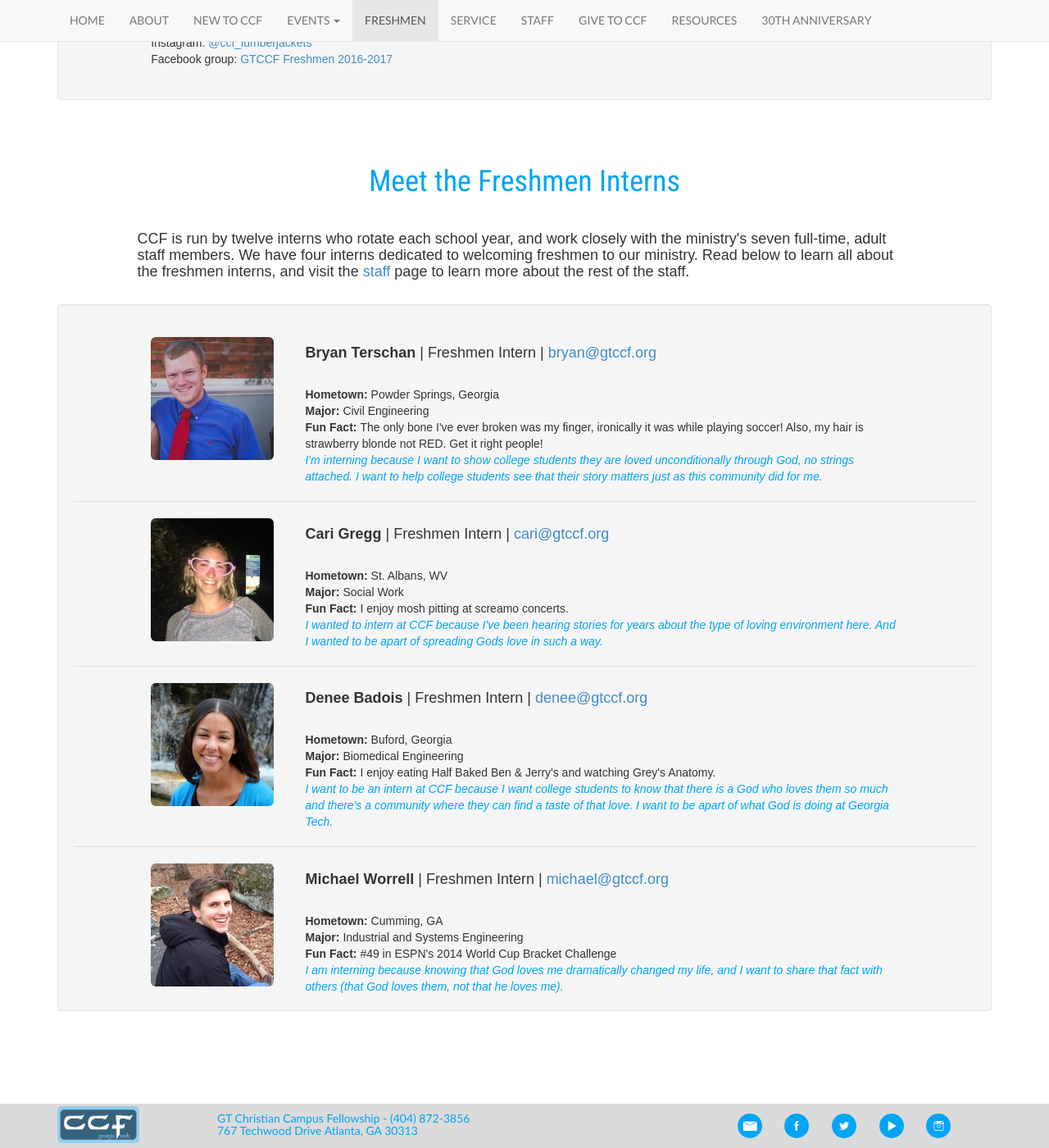
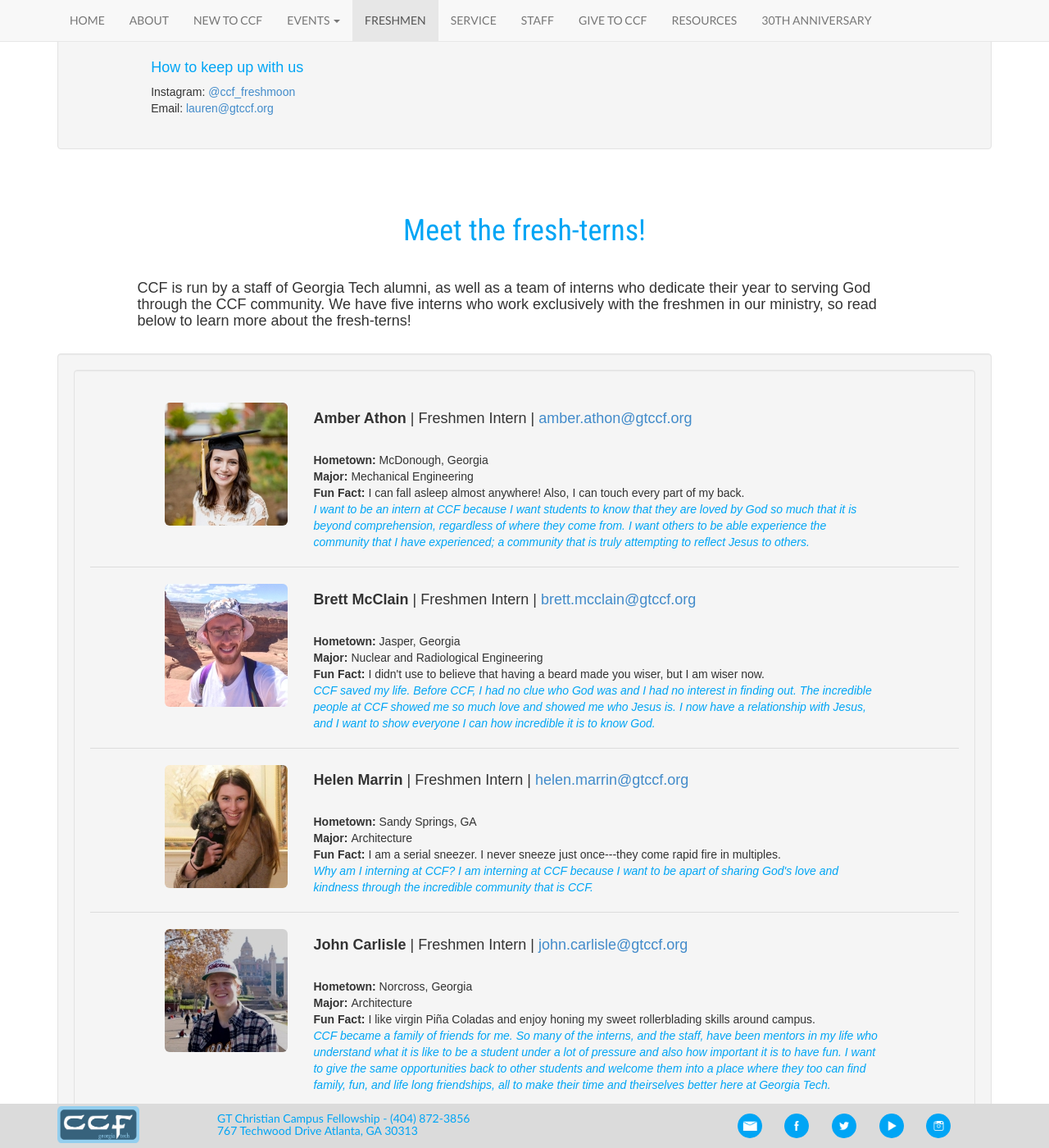
Before and after one commit to gtccf/gtccf.github.io, a Jekyll site: the page built from freshmen/index.html, in a window 1280 px wide and 1400 px high, scrolled down 568 px. Shown: the whole window at 82% size. Built offline with Jekyll 4.4.1, drawn with Linux system fonts in a browser that asks for light colours; nearby versions of some CDN libraries; some of the changed text lies outside the part shown.

Commit message:
Made updates for the 2017-2018 school year

```diff
--- a/freshmen/index.html
+++ b/freshmen/index.html
@@ -12,19 +12,21 @@ layout: default
         <!---<div class="col-md-2"><br><img src="{{ site.baseurl }}/photos/house.jpg" class="img-rounded"></div>-->
         <div class="col-md-8"><div class="blue"><h4><br />Who we are</h4></div>
           <br>
-          We are about genuine community, having fun, and being a place for everyone. We're a non-denominational campus ministry called CCF at Georgia Tech. We are more than just a name and more than just another house on campus. We aren’t a place. We aren’t a program. We are everywhere on campus. We’re a diverse group and we welcome people of different backgrounds and beliefs. We live together, serve together, eat, grow and explore together. We are a community of people who want good for everyone around us. Welcome to Tech! We'd love to meet you and be your friend.
+          By now you’ve realized that there are a million things to know about this campus and its people... and all of that can feel a little overwhelming at times. Thankfully, there are a ton of people who are already rooting for you! We at CCF (Christian Campus Fellowship) are some of those people.<br>
+          We are a diverse campus ministry, full of people from different backgrounds and beliefs, whose goal is to live like Jesus and show others that they are loved. Our community aims to treat all people with dignity and respect, and we hope that our hospitality says enough about who we are more than any words could. CCF is a home away from home for many students, and we’d love to be yours, too.<br>
+          Every week we’ll have tons of opportunities to get involved, so stop by whenever to get better connected with our community!
           <br>
           <br>
           <div class="divider"></div>
           <div class="blue"><h4><br />What we do</h4></div>
           <br>
-          Free food for freshmen every Monday, intramural teams, movie nights, off campus adventures, game nights, study groups, weekend trips, dance parties, late night Waffle House runs. Opportunities to grow physically, mentally and spiritually, all while creating best friends for life.
+          free food… service trips… intramurals… freshmen-only parties… bible studies… open mic nights… weekend retreats… leadership opportunities… trivia lunch... free coffee & desserts… music… art... off-campus adventures… compassion… fun!… weekly service opportunities… celebrate diversity... community… small groups... and more!
           <br>
           <br>
           <div class="divider"></div>
           <div class="blue"><h4><br />How to keep up with us</h4></div>
-          Instagram: <a href="http://instagram.com/ccf_lumberjackets">@ccf_lumberjackets</a><br>
-          Facebook group: <a href="https://www.facebook.com/groups/292660754424993/">GTCCF Freshmen 2016-2017</a>
+          Instagram: <a href="http://instagram.com/ccf_freshmoon">@ccf_freshmoon</a><br>
+          Email: <a href="mailto:lauren@gtccf.org">lauren@gtccf.org</a>
           <br /><br>
         </div>
       </div>
@@ -32,12 +34,12 @@ layout: default
 
     <br><br>
 
-    <div class="pageheadtext"><h1>Meet the Freshmen Interns</h1></div>
+    <div class="pageheadtext"><h1>Meet the fresh-terns!</h1></div>
     <br>
 
     <div class="row">
       <div class="col-md-1"></div>
-      <div class="col-md-10"><h4>CCF is run by twelve interns who rotate each school year, and work closely with the ministry's seven full-time, adult staff members. We have four interns dedicated to welcoming freshmen to our ministry. Read below to learn all about the freshmen interns, and visit the <a href="{{ site.baseurl }}/staff/">staff</a> page to learn more about the rest of the staff.</h4>
+      <div class="col-md-10"><h4>CCF is run by a staff of Georgia Tech alumni, as well as a team of interns who dedicate their year to serving God through the CCF community. We have five interns who work exclusively with the freshmen in our ministry, so read below to learn more about the fresh-terns!</h4>
       </div>
     </div>
 
@@ -45,54 +47,70 @@ layout: default
 
     <div class="well">
 
+      <div class="well">
         <div class="row">
-        <a class="anchor" id="bryan"></a>
+            <a class="anchor" id="amber"></a>
             <div class="col-md-1"></div>
-        <div class="col-md-2"><br><img src="{{ site.baseurl }}/photos/interns/bryan.jpg" class="img-rounded"></div>
-        <div class="col-md-8"><strong><h4><br />Bryan Terschan</strong> | Freshmen Intern | <a href="mailto:bryan@gtccf.org">bryan@gtccf.org</a></h4>
-          <br /><strong>Hometown: </strong>Powder Springs, Georgia<br>
-          <strong>Major: </strong>Civil Engineering<br>
-          <strong>Fun Fact: </strong>The only bone I've ever broken was my finger, ironically it was while playing soccer! Also, my hair is strawberry blonde not RED. Get it right people!<br>
-          <div class="blue"><em>I'm interning because I want to show college students they are loved unconditionally through God, no strings attached. I want to help college students see that their story matters just as this community did for me.</em></div></div>
+            <div class="col-md-2"><br><img src="{{ site.baseurl }}/photos/interns/amber.jpg" class="img-rounded"></div>
+            <div class="col-md-8"><strong><h4><br />Amber Athon</strong> | Freshmen Intern | <a href="mailto:amber.athon@gtccf.org">amber.athon@gtccf.org</a></h4>
+              <br /><strong>Hometown: </strong>McDonough, Georgia<br>
+              <strong>Major: </strong>Mechanical Engineering<br>
+              <strong>Fun Fact: </strong>I can fall asleep almost anywhere! Also, I can touch every part of my back.<br>
+              <div class="blue"><em>I want to be an intern at CCF because I want students to know that they are loved by God so much
+     that it is beyond comprehension, regardless of where they come from.  I
+     want others to be able experience the community that I have experienced;  a community that is truly attempting to reflect Jesus to others.</em></div></div>
+        </div>
+        <br />
+        <div class="divider"></div>
+
+        <div class="row">
+          <a class="anchor" id="brett"></a>
+          <div class="col-md-1"></div>
+          <div class="col-md-2"><br><img src="{{ site.baseurl }}/photos/interns/brett.jpg" class="img-rounded"></div>
+          <div class="col-md-8"><strong><h4><br />Brett McClain</strong> | Freshmen Intern | <a href="mailto:brett.mcclain@gtccf.org">brett.mcclain@gtccf.org</a></h4>
+            <br /><strong>Hometown: </strong>Jasper, Georgia<br>
+            <strong>Major: </strong>Nuclear and Radiological Engineering<br>
+            <strong>Fun Fact: </strong>I didn't use to believe that having a beard made you wiser, but I am wiser now.<br>
+            <div class="blue"><em>CCF saved my life. Before CCF, I had no clue who God was and I had no interest in finding out. The incredible people at CCF showed me so much love and showed me who Jesus is. I now have a relationship with Jesus, and I want to show everyone I can how incredible it is to know God.</em></div></div>
+        </div>
+        <br />
+        <div class="divider"></div>
+
+        <div class="row">
+          <a class="anchor" id="helen"></a>
+          <div class="col-md-1"></div>
+          <div class="col-md-2"><br><img src="{{ site.baseurl }}/photos/interns/helen.jpg" class="img-rounded"></div>
+          <div class="col-md-8"><strong><h4><br />Helen Marrin</strong> | Freshmen Intern | <a href="mailto:helen.marrin@gtccf.org">helen.marrin@gtccf.org</a></h4>
+            <br /><strong>Hometown: </strong>Sandy Springs, GA<br>
+            <strong>Major: </strong>Architecture<br>
+            <strong>Fun Fact: </strong>I am a serial sneezer. I never sneeze just once---they come rapid fire in multiples.<br>
+            <div class="blue"><em>Why am I interning at CCF? I am interning at CCF because I want to be apart of sharing God's love and kindness through the incredible community that is CCF.</em></div></div>
         </div><!--row div-->
         <br />
         <div class="divider"></div>
 
         <div class="row">
-        <a class="anchor" id="cari"></a>
+          <a class="anchor" id="johnc"></a>
           <div class="col-md-1"></div>
-        <div class="col-md-2"><br><img src="{{ site.baseurl }}/photos/interns/cari.jpg" class="img-rounded"></div>
-        <div class="col-md-8"><strong><h4><br />Cari Gregg</strong> | Freshmen Intern | <a href="mailto:cari@gtccf.org">cari@gtccf.org</a></h4>
-          <br /><strong>Hometown: </strong>St. Albans, WV<br>
-          <strong>Major: </strong>Social Work<br>
-          <strong>Fun Fact: </strong>I enjoy mosh pitting at screamo concerts.<br>
-          <div class="blue"><em>I wanted to intern at CCF because I've been hearing stories for years about the type of loving environment here. And I wanted to be apart of spreading Gods love in such a way. </em></div></div>
+          <div class="col-md-2"><br><img src="{{ site.baseurl }}/photos/interns/johnc.jpg" class="img-rounded"></div>
+          <div class="col-md-8"><strong><h4><br />John Carlisle</strong> | Freshmen Intern | <a href="mailto:john.carlisle@gtccf.org">john.carlisle@gtccf.org</a></h4>
+            <br /><strong>Hometown: </strong>Norcross, Georgia<br>
+            <strong>Major: </strong>Architecture<br>
+            <strong>Fun Fact: </strong>I like virgin Piña Coladas and enjoy honing my sweet rollerblading skills around campus.<br>
+            <div class="blue"><em>CCF became a family of friends for me. So many of the interns, and the staff, have been mentors in my life who understand what it is like to be a student under a lot of pressure and also how important it is to have fun. I want to give the same opportunities back to other students and welcome them into a place where they too can find family, fun, and life long friendships, all to make their time and theirselves better here at Georgia Tech.</em></div></div>
         </div><!--row div-->
         <br />
         <div class="divider"></div>
 
         <div class="row">
-        <a class="anchor" id="denee"></a>
+          <a class="anchor" id="paloma"></a>
           <div class="col-md-1"></div>
-        <div class="col-md-2"><br><img src="{{ site.baseurl }}/photos/interns/denee.jpg" class="img-rounded"></div>
-        <div class="col-md-8"><strong><h4><br />Denee Badois</strong> | Freshmen Intern | <a href="mailto:denee@gtccf.org">denee@gtccf.org</a></h4>
-          <br /><strong>Hometown: </strong>Buford, Georgia<br>
-          <strong>Major: </strong>Biomedical Engineering<br>
-          <strong>Fun Fact: </strong>I enjoy eating Half Baked Ben &amp; Jerry's and watching Grey's Anatomy.<br>
-          <div class="blue"><em>I want to be an intern at CCF because I want college students to know that there is a God who loves them so much and there's a community where they can find a taste of that love. I want to be apart of what God is doing at Georgia Tech.</em></div></div>
-      </div><!--row div-->
-      <br />
-      <div class="divider"></div>
-
-      <div class="row">
-        <a class="anchor" id="michael"></a>
-        <div class="col-md-1"></div>
-        <div class="col-md-2"><br><img src="{{ site.baseurl }}/photos/interns/michael.jpg" class="img-rounded"></div>
-        <div class="col-md-8"><strong><h4><br />Michael Worrell</strong> | Freshmen Intern | <a href="mailto:michael@gtccf.org">michael@gtccf.org</a></h4>
-          <br /><strong>Hometown: </strong>Cumming, GA<br>
-          <strong>Major: </strong>Industrial and Systems Engineering<br>
-          <strong>Fun Fact: </strong>#49 in ESPN's 2014 World Cup Bracket Challenge<br>
-          <div class="blue"><em>I am interning because knowing that God loves me dramatically changed my life, and I want to share that fact with others (that God loves them, not that he loves me).</em></div></div>
+          <div class="col-md-2"><br><img src="{{ site.baseurl }}/photos/interns/paloma.jpg" class="img-rounded"></div>
+          <div class="col-md-8"><strong><h4><br />Paloma Casteleiro Costa</strong> | Freshmen Intern | <a href="mailto:paloma.cc@gtccf.org">paloma.cc@gtccf.org</a></h4>
+            <br /><strong>Hometown: </strong>La Coruña, Spain<br>
+            <strong>Major: </strong>Electrical and Telecommunication Engineering<br>
+            <strong>Fun Fact: </strong>The only item in my bucket list is to skydive in every continent - 2 down, 5 to go!<br>
+            <div class="blue"><em>CCF is the place where I learned that living God's love on Earth is possible, where I found true friendship, absolute inclusiveness and a safe space to be myself (with the good, the bad and the weird). I want to be an intern at CCF to help other people find the LOVE I found here.</em></div></div>
         </div><!--row div-->
     </div>
   </div>
```
Also changed, not shown: compassion/index.html (+28 -15 lines), events/retreats/index.html (+8 -8 lines), events/small-groups/index.html (+0 -14 lines), events/weekly/index.html (+0 -12 lines). Lines whose indentation alone changed are shown as unchanged.
